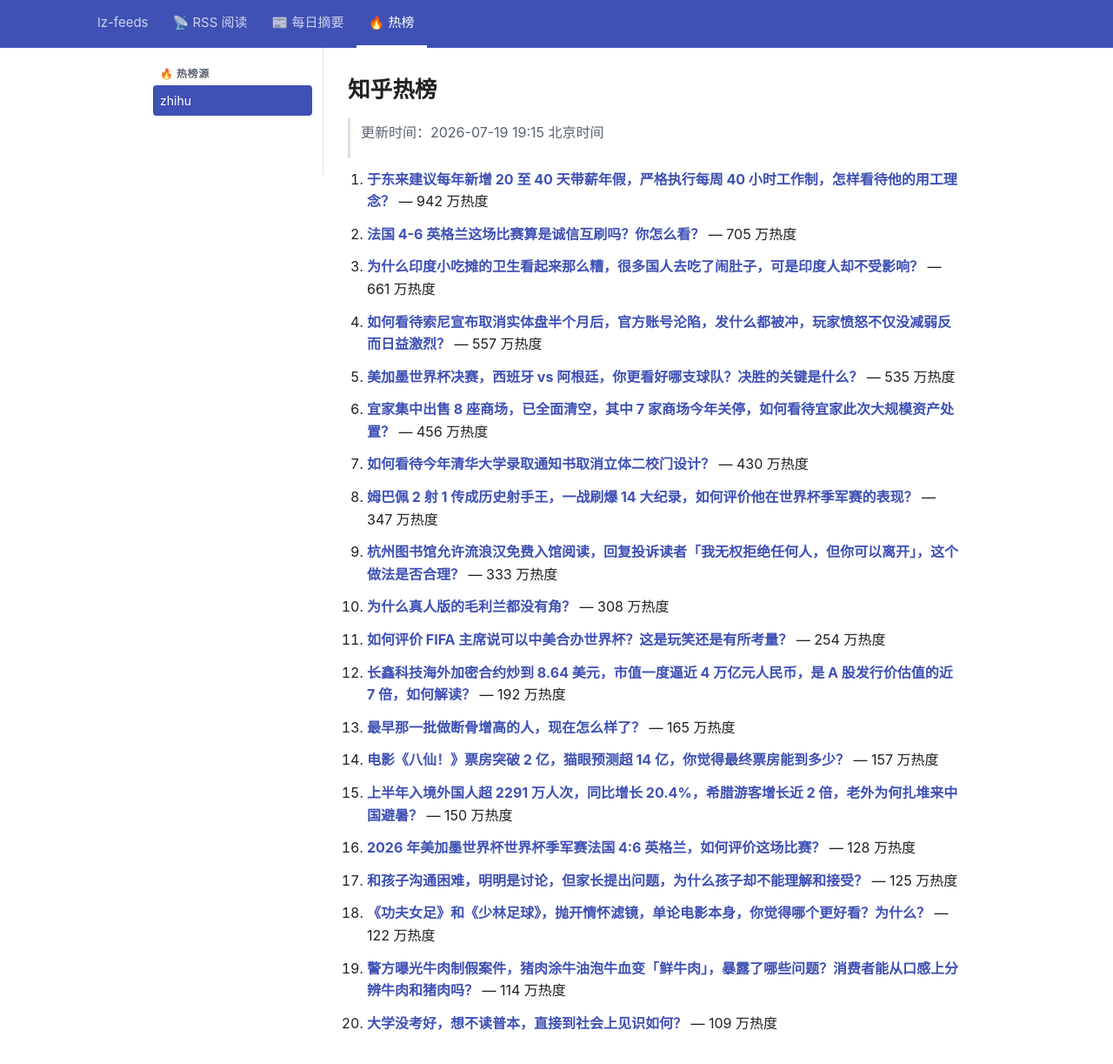
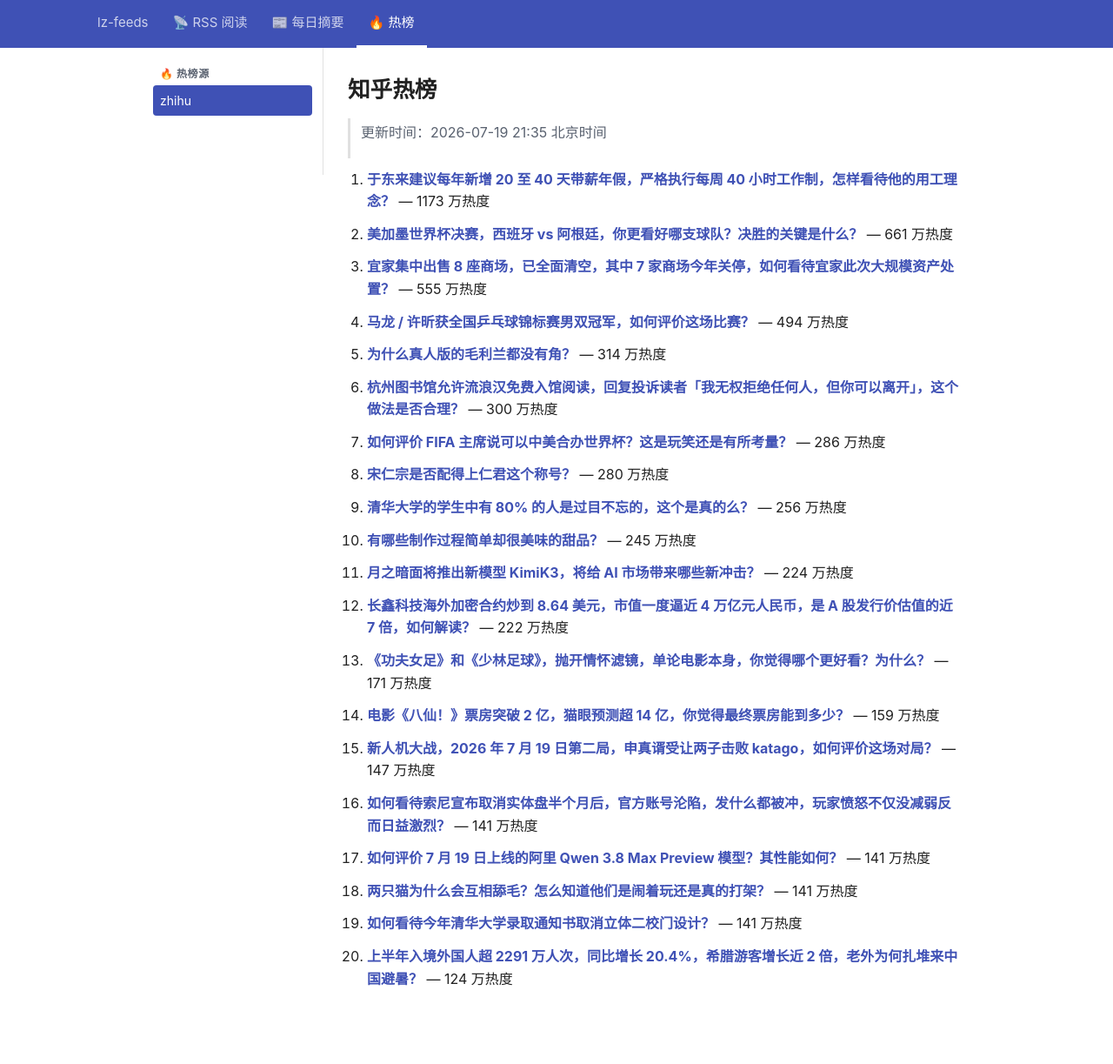
Before and after one commit to lizhang0101/lz-feeds, a Jekyll site: the page built from _hotlist/zhihu.md, in a window 1280 px wide and 1253 px high. Shown: the top 1223 px of the window at 87% size. Built offline with Jekyll 4.4.1, drawn with Linux system fonts in a browser that asks for light colours.

Commit message:
hotlist: 2026-07-19T13:35Z

```diff
--- a/_hotlist/zhihu.md
+++ b/_hotlist/zhihu.md
@@ -1,48 +1,48 @@
 ---
-updated: 2026-07-19 19:15 北京时间
+updated: 2026-07-19 21:35 北京时间
 count: 20
 ---
 
 # 知乎热榜
 
-> 更新时间：2026-07-19 19:15 北京时间
+> 更新时间：2026-07-19 21:35 北京时间
 
-1. **[于东来建议每年新增 20 至 40 天带薪年假，严格执行每周 40 小时工作制，怎样看待他的用工理念？](https://www.zhihu.com/question/2061431899038409047)** — 942 万热度
+1. **[于东来建议每年新增 20 至 40 天带薪年假，严格执行每周 40 小时工作制，怎样看待他的用工理念？](https://www.zhihu.com/question/2061431899038409047)** — 1173 万热度
 
-2. **[法国 4-6 英格兰这场比赛算是诚信互刷吗？你怎么看？](https://www.zhihu.com/question/2062079550658274248)** — 705 万热度
+2. **[美加墨世界杯决赛，西班牙 vs 阿根廷，你更看好哪支球队？决胜的关键是什么？](https://www.zhihu.com/question/2061433680585811334)** — 661 万热度
 
-3. **[为什么印度小吃摊的卫生看起来那么糟，很多国人去吃了闹肚子，可是印度人却不受影响？](https://www.zhihu.com/question/2060535612919363451)** — 661 万热度
+3. **[宜家集中出售 8 座商场，已全面清空，其中 7 家商场今年关停，如何看待宜家此次大规模资产处置？](https://www.zhihu.com/question/2061839991072990909)** — 555 万热度
 
-4. **[如何看待索尼宣布取消实体盘半个月后，官方账号沦陷，发什么都被冲，玩家愤怒不仅没减弱反而日益激烈？](https://www.zhihu.com/question/2061350873901675318)** — 557 万热度
+4. **[马龙 / 许昕获全国乒乓球锦标赛男双冠军，如何评价这场比赛？](https://www.zhihu.com/question/2062261231742707046)** — 494 万热度
 
-5. **[美加墨世界杯决赛，西班牙 vs 阿根廷，你更看好哪支球队？决胜的关键是什么？](https://www.zhihu.com/question/2061433680585811334)** — 535 万热度
+5. **[为什么真人版的毛利兰都没有角？](https://www.zhihu.com/question/286452082)** — 314 万热度
 
-6. **[宜家集中出售 8 座商场，已全面清空，其中 7 家商场今年关停，如何看待宜家此次大规模资产处置？](https://www.zhihu.com/question/2061839991072990909)** — 456 万热度
+6. **[杭州图书馆允许流浪汉免费入馆阅读，回复投诉读者「我无权拒绝任何人，但你可以离开」，这个做法是否合理？](https://www.zhihu.com/question/2061763921598476625)** — 300 万热度
 
-7. **[如何看待今年清华大学录取通知书取消立体二校门设计？](https://www.zhihu.com/question/2060790194375242135)** — 430 万热度
+7. **[如何评价 FIFA 主席说可以中美合办世界杯？这是玩笑还是有所考量？](https://www.zhihu.com/question/2061815234465981878)** — 286 万热度
 
-8. **[姆巴佩 2 射 1 传成历史射手王，一战刷爆 14 大纪录，如何评价他在世界杯季军赛的表现？](https://www.zhihu.com/question/2062077879253295768)** — 347 万热度
+8. **[宋仁宗是否配得上仁君这个称号？](https://www.zhihu.com/question/2044763434160587297)** — 280 万热度
 
-9. **[杭州图书馆允许流浪汉免费入馆阅读，回复投诉读者「我无权拒绝任何人，但你可以离开」，这个做法是否合理？](https://www.zhihu.com/question/2061763921598476625)** — 333 万热度
+9. **[清华大学的学生中有 80% 的人是过目不忘的，这个是真的么？](https://www.zhihu.com/question/27686348)** — 256 万热度
 
-10. **[为什么真人版的毛利兰都没有角？](https://www.zhihu.com/question/286452082)** — 308 万热度
+10. **[有哪些制作过程简单却很美味的甜品？](https://www.zhihu.com/question/23274083)** — 245 万热度
 
-11. **[如何评价 FIFA 主席说可以中美合办世界杯？这是玩笑还是有所考量？](https://www.zhihu.com/question/2061815234465981878)** — 254 万热度
+11. **[月之暗面将推出新模型 KimiK3，将给 AI 市场带来哪些新冲击？](https://www.zhihu.com/question/2061156114658485568)** — 224 万热度
 
-12. **[长鑫科技海外加密合约炒到 8.64 美元，市值一度逼近 4 万亿元人民币，是 A 股发行价估值的近 7 倍，如何解读？](https://www.zhihu.com/question/2061864895159833546)** — 192 万热度
+12. **[长鑫科技海外加密合约炒到 8.64 美元，市值一度逼近 4 万亿元人民币，是 A 股发行价估值的近 7 倍，如何解读？](https://www.zhihu.com/question/2061864895159833546)** — 222 万热度
 
-13. **[最早那一批做断骨增高的人，现在怎么样了？](https://www.zhihu.com/question/279422241)** — 165 万热度
+13. **[《功夫女足》和《少林足球》，抛开情怀滤镜，单论电影本身，你觉得哪个更好看？为什么？](https://www.zhihu.com/question/2060160756528702468)** — 171 万热度
 
-14. **[电影《八仙！》票房突破 2 亿，猫眼预测超 14 亿，你觉得最终票房能到多少？](https://www.zhihu.com/question/2062129573198657251)** — 157 万热度
+14. **[电影《八仙！》票房突破 2 亿，猫眼预测超 14 亿，你觉得最终票房能到多少？](https://www.zhihu.com/question/2062129573198657251)** — 159 万热度
 
-15. **[上半年入境外国人超 2291 万人次，同比增长 20.4%，希腊游客增长近 2 倍，老外为何扎堆来中国避暑？](https://www.zhihu.com/question/2061485273788191373)** — 150 万热度
+15. **[新人机大战，2026 年 7 月 19 日第二局，申真谞受让两子击败 katago，如何评价这场对局？](https://www.zhihu.com/question/2062172305267200014)** — 147 万热度
 
-16. **[2026 年美加墨世界杯世界杯季军赛法国 4:6 英格兰，如何评价这场比赛？](https://www.zhihu.com/question/2062039356462855793)** — 128 万热度
+16. **[如何看待索尼宣布取消实体盘半个月后，官方账号沦陷，发什么都被冲，玩家愤怒不仅没减弱反而日益激烈？](https://www.zhihu.com/question/2061350873901675318)** — 141 万热度
 
-17. **[和孩子沟通困难，明明是讨论，但家长提出问题，为什么孩子却不能理解和接受？](https://www.zhihu.com/question/2055979572177458096)** — 125 万热度
+17. **[如何评价 7 月 19 日上线的阿里 Qwen 3.8 Max Preview 模型？其性能如何？](https://www.zhihu.com/question/2062219946885657098)** — 141 万热度
 
-18. **[《功夫女足》和《少林足球》，抛开情怀滤镜，单论电影本身，你觉得哪个更好看？为什么？](https://www.zhihu.com/question/2060160756528702468)** — 122 万热度
+18. **[两只猫为什么会互相舔毛？怎么知道他们是闹着玩还是真的打架？](https://www.zhihu.com/question/286733645)** — 141 万热度
 
-19. **[警方曝光牛肉制假案件，猪肉涂牛油泡牛血变「鲜牛肉」，暴露了哪些问题？消费者能从口感上分辨牛肉和猪肉吗？](https://www.zhihu.com/question/2060459306441336695)** — 114 万热度
+19. **[如何看待今年清华大学录取通知书取消立体二校门设计？](https://www.zhihu.com/question/2060790194375242135)** — 141 万热度
 
-20. **[大学没考好，想不读普本，直接到社会上见识如何？](https://www.zhihu.com/question/2059870490727015991)** — 109 万热度
+20. **[上半年入境外国人超 2291 万人次，同比增长 20.4%，希腊游客增长近 2 倍，老外为何扎堆来中国避暑？](https://www.zhihu.com/question/2061485273788191373)** — 124 万热度
```
